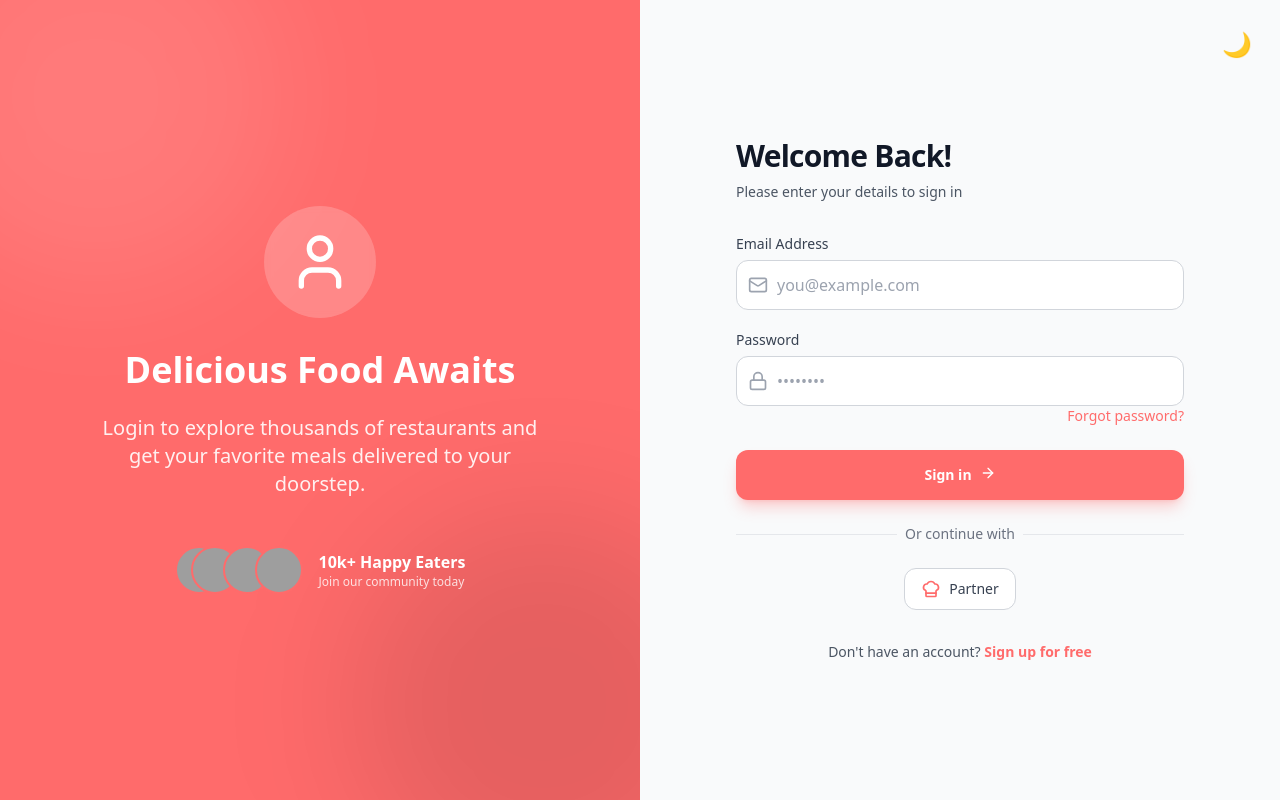
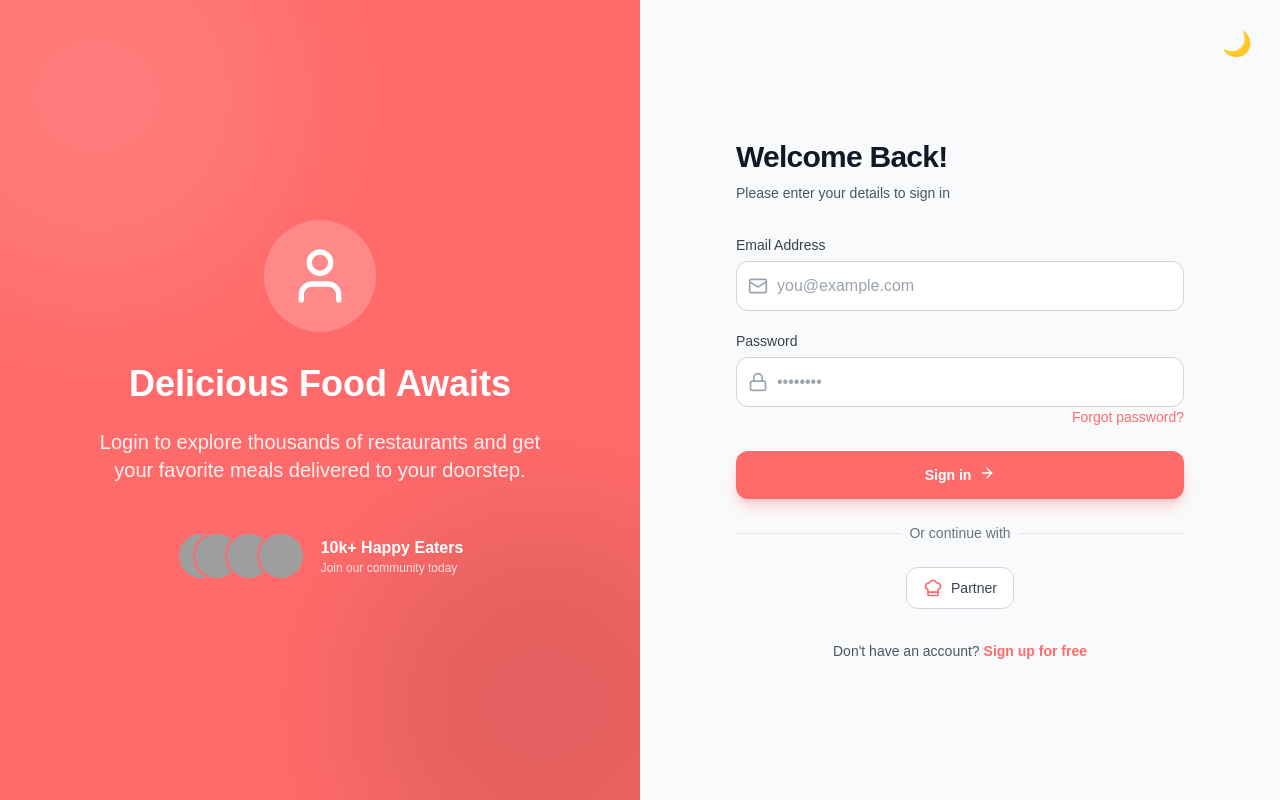
Before and after one commit to Tusharthakre800/food, a React (Vite) app in the folder frontend/: page /user/login in a window 1280 px wide. Built offline with nearby package versions, Linux system fonts and the light colour scheme; grey boxes are pictures that could not be loaded.

Commit message:
add more css properly

```diff
--- a/frontend/src/App.css
+++ b/frontend/src/App.css
@@ -1,15 +1,10 @@
-App specific styles if needed
+/* App specific styles if needed */
 
+/*
+   Moved global resets to index.css for better loading order with Tailwind
+   kept generic font-family here if strictly needed,
+   but Tailwind usually handles this via config
+*/
 body {
-    margin: 0;
-    padding: 0;
-    box-sizing: border-box;
     font-family: 'Arial', sans-serif;
 }
-
-html, body {
-    height: 100vh;
-    width: 100vw;
-    overflow-x: hidden;
-
-}
--- a/frontend/src/bottombtn/BottomBotton.jsx
+++ b/frontend/src/bottombtn/BottomBotton.jsx
@@ -10,7 +10,7 @@ const BottomBotton = () => {
 
 
     return (
-        <div className="fixed bottom-0 left-0 w-full h-16 bg-transparent backdrop-blur-lg border-t border-white/20 flex items-center justify-around z-50">
+        <div className="fixed bottom-0 left-0 w-full h-16 bg-transparent backdrop-blur-lg border-t border-white/20 flex items-center justify-around z-50 pb-safe">
         <Link
           to="/home"
           onClick={() => isActive('/home') && window.scrollTo({ top: 0, behavior: 'smooth' })}
--- a/frontend/src/index.css
+++ b/frontend/src/index.css
@@ -3,9 +3,65 @@
 @tailwind utilities;
 
 @layer base {
+  :root {
+    /* Fix for 100vh on mobile browsers */
+    --vh: 100vh;
+  }
+
+  html, body {
+    margin: 0;
+    padding: 0;
+    width: 100%;
+    /* Use dvh for dynamic viewport height if supported, fallback to 100vh */
+    min-height: 100vh;
+    min-height: 100dvh;
+    overflow-x: hidden;
+    -webkit-font-smoothing: antialiased;
+    -moz-osx-font-smoothing: grayscale;
+    text-rendering: optimizeLegibility;
+  }
+
+  /* Reset box-sizing globally */
+  *, *::before, *::after {
+    box-sizing: border-box;
+  }
+
+  /* Standardize button styles */
+  button {
+    background: transparent;
+    border: none;
+    padding: 0;
+    margin: 0;
+    font: inherit;
+    color: inherit;
+    cursor: pointer;
+    /* Prevent blue highlight on tap on mobile */
+    -webkit-tap-highlight-color: transparent;
+  }
+
+  /* Standardize inputs */
+  input, textarea, select {
+    font: inherit;
+    /* Remove default appearance */
+    -webkit-appearance: none;
+    -moz-appearance: none;
+    appearance: none;
+  }
+
   body {
     @apply bg-light-bg text-light-text dark:bg-dark-bg dark:text-dark-text transition-colors duration-300;
-    margin: 0;
-    padding: 0;
   }
 }
+
+/* Utilities for safe area insets (iPhone X+ home indicator) */
+.pb-safe {
+  padding-bottom: env(safe-area-inset-bottom);
+}
+
+.mb-safe {
+  margin-bottom: env(safe-area-inset-bottom);
+}
+
+.bottom-safe {
+  bottom: env(safe-area-inset-bottom);
+}
--- a/frontend/src/pages/ForgotPassword.jsx
+++ b/frontend/src/pages/ForgotPassword.jsx
@@ -4,6 +4,7 @@ import { Mail, ArrowRight, ArrowLeft, KeyRound } from 'lucide-react';
 import ThemeToggle from '../components/ThemeToggle';
 import axios from 'axios';
 import toast from 'react-hot-toast';
+// import "../App.css"
 
 
 const ForgotPassword = () => {
```
